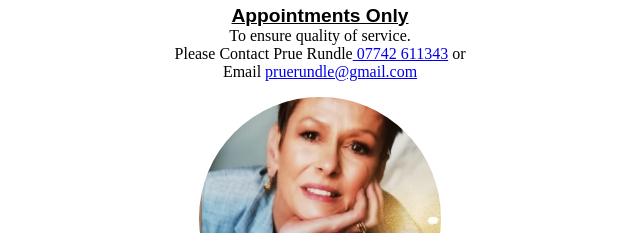
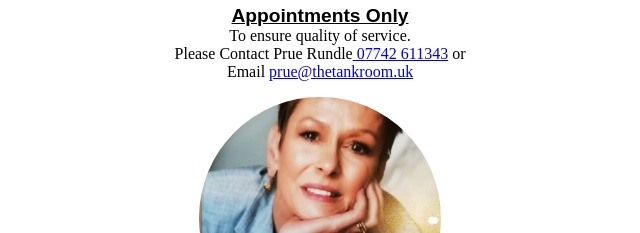
Before and after one commit to Alan-martin89/prue-ann-summers-leaflet, a plain HTML site: page index.html in a window 1280 px wide. Shown: the part 798-1031 px from the top of the page, 320-960 px from the left. Drawn offline with Linux system fonts and the light colour scheme.

Commit message:
Update index.html

```diff
--- a/index.html
+++ b/index.html
@@ -30,7 +30,7 @@
         <p>Browse the latest Catalogue & digital additions<br>See the range of Gifts available</p>
         <hr>
         <h5>Appointments Only</h5>
-        <p class="test">To ensure quality of service.<br>Please Contact Prue Rundle<a href="tel:+07742 611343"> 07742 611343</a> or<br>Email <a href="mailto:pruerundle@gmail.com">pruerundle@gmail.com</a></p>
+        <p class="test">To ensure quality of service.<br>Please Contact Prue Rundle<a href="tel:+07742 611343"> 07742 611343</a> or<br>Email <a href="mailto:prue@thetankroom.uk">prue@thetankroom.uk</a></p>
         <img src="prue-model.jpg" alt="Prue Rundle" title="Prue Rundle" width="25%" height="25%">
         <section>
             <h6>Attention</h6>
```
